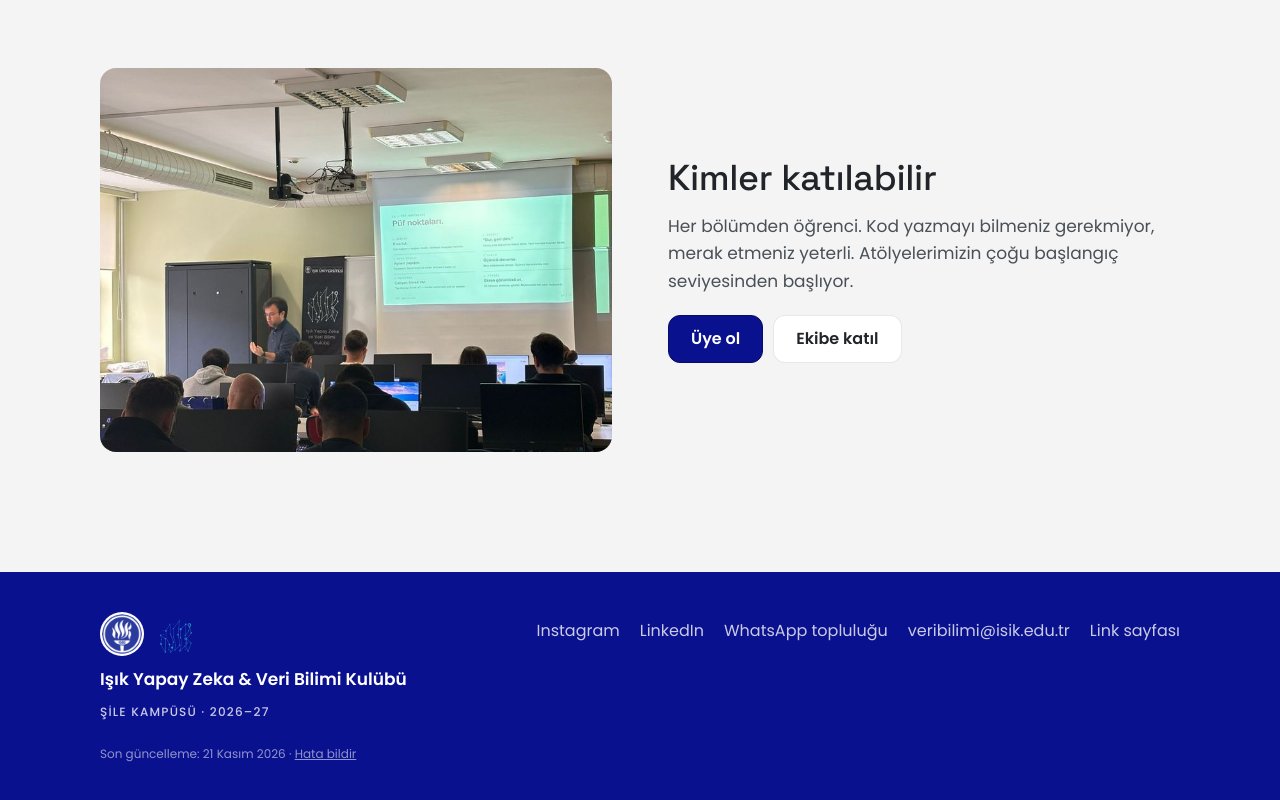
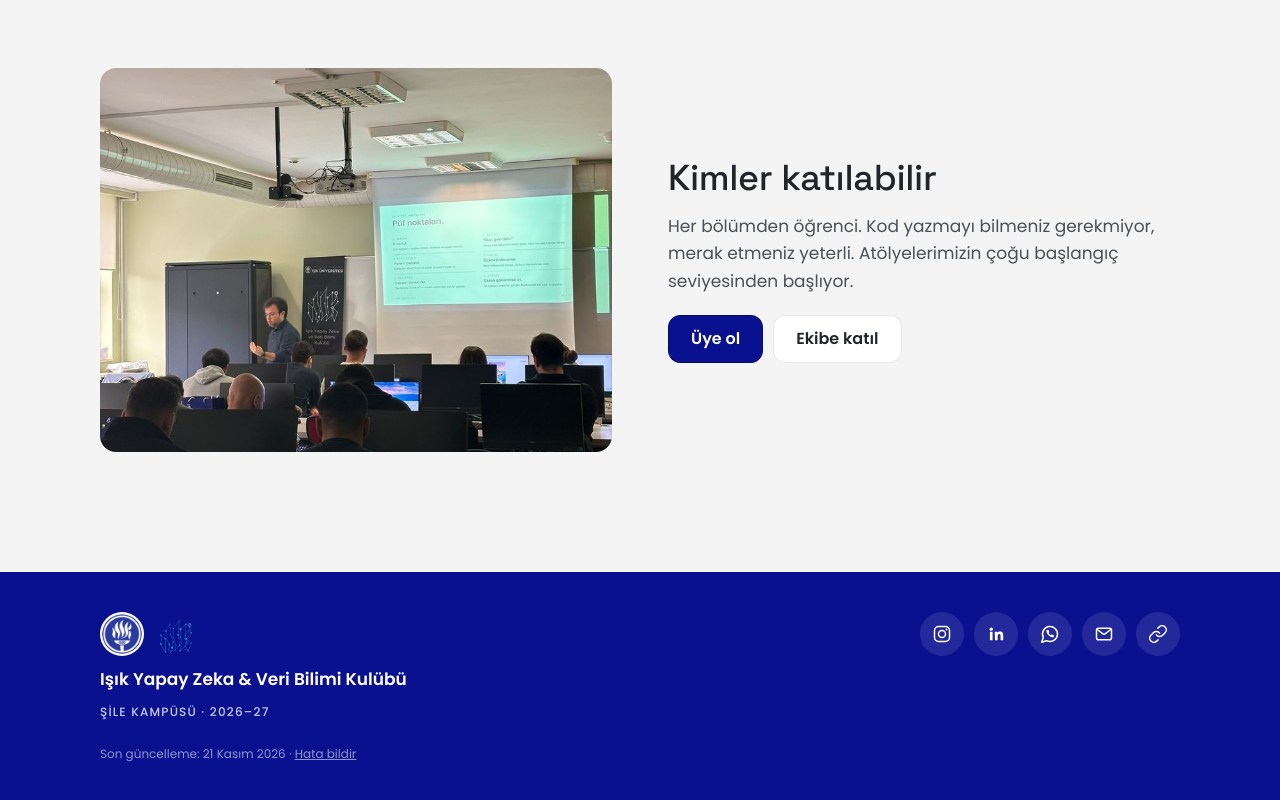
Before and after one commit to isikyapayzeka/isikyapayzeka.com, an Astro site: page / in a window 1280 px wide. Shown: the part 2539-3339 px from the top of the page. Built offline with nearby package versions, Linux system fonts and the light colour scheme; Astro itself is replaced by a stand-in of ours.

Commit message:
Alt bilgide linkler simgeyle
Instagram, LinkedIn, WhatsApp, e-posta ve link sayfası yazı yerine yuvarlak simge butonlarıyla gösterilir. Adları aria-label ve title'da.

```diff
--- a/src/layouts/Base.astro
+++ b/src/layouts/Base.astro
@@ -82,11 +82,11 @@ const menu = (Object.keys(YOLLAR) as Sayfa[]).map((s) => ({ s, href: yol(s, dil)
         <p class="etiket">{(dil === "en" ? "Şile Campus" : "Şile Kampüsü").toLocaleUpperCase(dil)} · {A.donem}</p>
       </div>
       <ul class="dip-linkler">
-        {A.instagram && <li><a href={A.instagram}>Instagram</a></li>}
-        {A.linkedin && <li><a href={A.linkedin}>LinkedIn</a></li>}
-        {A.whatsapp && <li><a href={A.whatsapp}>{M.whatsapp}</a></li>}
-        {A.eposta && <li><a href={epostaHref(A.eposta)} data-kopya={A.eposta}>{A.eposta}</a></li>}
-        <li><a href="/link/">{M.linkSayfasi}</a></li>
+        {A.instagram && <li><a href={A.instagram} aria-label="Instagram" title="Instagram"><svg viewBox="0 0 24 24" fill="none" stroke="currentColor" stroke-width="1.8" stroke-linecap="round" stroke-linejoin="round" aria-hidden="true"><rect x="3" y="3" width="18" height="18" rx="5"/><circle cx="12" cy="12" r="4.2"/><circle cx="17.4" cy="6.6" r="1.1" fill="currentColor" stroke="none"/></svg></a></li>}
+        {A.linkedin && <li><a href={A.linkedin} aria-label="LinkedIn" title="LinkedIn"><svg viewBox="0 0 24 24" fill="currentColor" aria-hidden="true"><circle cx="6.3" cy="6.2" r="1.95"/><rect x="4.7" y="9.2" width="3.2" height="10.3" rx="0.4"/><path d="M10.4 9.2h3.1v1.4c.45-.85 1.55-1.65 3.2-1.65 3.35 0 3.95 2.2 3.95 5.05v5.5h-3.2v-4.9c0-1.15-.05-2.6-1.6-2.6-1.6 0-1.85 1.25-1.85 2.5v5h-3.2z"/></svg></a></li>}
+        {A.whatsapp && <li><a href={A.whatsapp} aria-label={M.whatsapp} title={M.whatsapp}><svg viewBox="0 0 24 24" fill="none" stroke="currentColor" stroke-width="1.8" stroke-linecap="round" stroke-linejoin="round" aria-hidden="true"><path d="M7.9 20A9 9 0 1 0 4 16.1L2 22Z"/><g transform="translate(6.6 6.3) scale(0.45)"><path d="M22 16.92v3a2 2 0 0 1-2.18 2 19.79 19.79 0 0 1-8.63-3.07 19.5 19.5 0 0 1-6-6 19.79 19.79 0 0 1-3.07-8.67A2 2 0 0 1 4.11 2h3a2 2 0 0 1 2 1.72 12.84 12.84 0 0 0 .7 2.81 2 2 0 0 1-.45 2.11L8.09 9.91a16 16 0 0 0 6 6l1.27-1.27a2 2 0 0 1 2.11-.45 12.84 12.84 0 0 0 2.81.7A2 2 0 0 1 22 16.92z" fill="currentColor" stroke="none"/></g></svg></a></li>}
+        {A.eposta && <li><a href={epostaHref(A.eposta)} data-kopya={A.eposta} aria-label={A.eposta} title={A.eposta}><svg viewBox="0 0 24 24" fill="none" stroke="currentColor" stroke-width="1.8" stroke-linecap="round" stroke-linejoin="round" aria-hidden="true"><rect x="3" y="5" width="18" height="14" rx="2.5"/><path d="m3.8 6.6 7 5.3a2 2 0 0 0 2.4 0l7-5.3"/></svg></a></li>}
+        <li><a href="/link/" aria-label={M.linkSayfasi} title={M.linkSayfasi}><svg viewBox="0 0 24 24" fill="none" stroke="currentColor" stroke-width="1.8" stroke-linecap="round" stroke-linejoin="round" aria-hidden="true"><path d="M10 13a5 5 0 0 0 7.54.54l3-3a5 5 0 0 0-7.07-7.07l-1.72 1.71"/><path d="M14 11a5 5 0 0 0-7.54-.54l-3 3a5 5 0 0 0 7.07 7.07l1.71-1.71"/></svg></a></li>
       </ul>
       <p class="dip-alt">
         {M.sonGuncelleme}: {guncelleme} ·
@@ -279,9 +279,10 @@ const menu = (Object.keys(YOLLAR) as Sayfa[]).map((s) => ({ s, href: yol(s, dil)
   .rozetler img { width: 44px; height: 44px; border-radius: 50%; }
   .rozetler img:first-child { background: var(--yazi); padding: 2px; }
   .dip-ad { font-weight: 600; font-size: 17px; }
-  .dip-linkler { list-style: none; margin: 0; padding: 0; display: flex; flex-wrap: wrap; gap: 6px 20px; }
-  .dip-linkler a { color: var(--ikincil); text-decoration: none; padding-block: 6px; display: inline-block; }
-  .dip-linkler a:hover { color: var(--yazi); }
+  .dip-linkler { list-style: none; margin: 0; padding: 0; display: flex; flex-wrap: wrap; gap: 10px; }
+  .dip-linkler a { width: 44px; height: 44px; display: grid; place-items: center; border-radius: 50%; color: var(--yazi); background: rgba(255, 255, 255, 0.1); transition: background-color 150ms ease-out; }
+  .dip-linkler a:hover { background: rgba(255, 255, 255, 0.2); }
+  .dip-linkler svg { width: 20px; height: 20px; }
   .dip-alt { font: 400 12px/1.6 var(--f-etiket); color: var(--soluk); }
   .dip-alt a { color: var(--soluk); }
   @media (min-width: 820px) { .dip-ic { grid-template-columns: 1fr auto; align-items: start; } .dip-alt { grid-column: 1 / -1; } }
```
